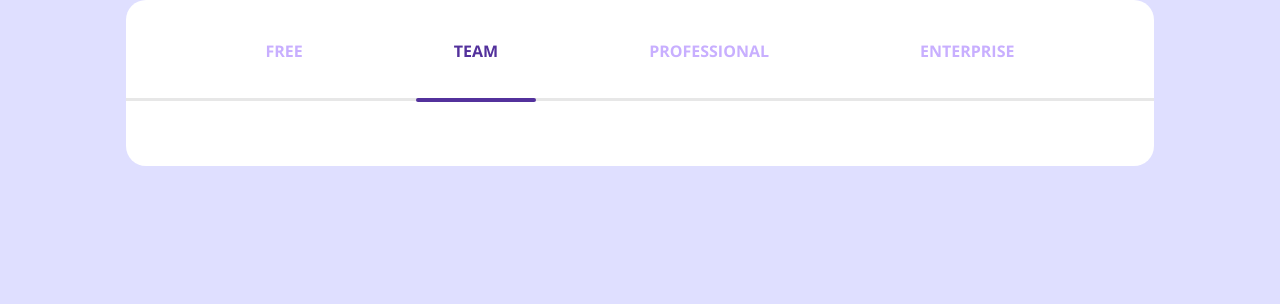
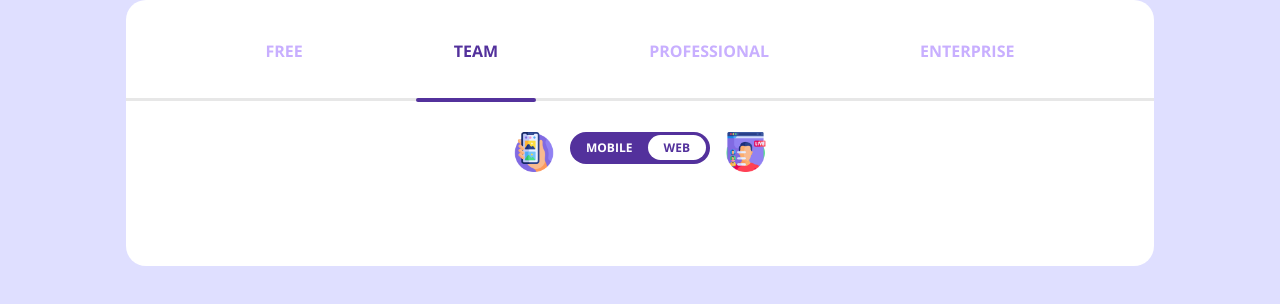
Before and after one commit to VincenzoRuggiero/Cost-Estimator, a plain HTML site: page index.html in a window 1280 px wide. Shown: the part 126-430 px from the top of the page. Drawn offline with nearby package versions, Linux system fonts and the light colour scheme.

Commit message:
Add selector

```diff
--- a/index.css
+++ b/index.css
@@ -13,6 +13,7 @@ h1 {
   color: rgb(83, 49, 156);
 }
 
+/* GENERICS */
 .container {
   background-color: white;
   width: 100%;
@@ -26,6 +27,15 @@ h1 {
   position: relative;
 }
 
+.line {
+  height: 3px;
+  width: 100%;
+  position: absolute;
+  top: 98px;
+  background-color: rgb(231, 231, 231);
+}
+
+/* TABS */
 .tabs {
   display: flex;
   width: 100%;
@@ -46,15 +56,6 @@ h1 {
   color: rgb(83, 49, 156);
   position: relative;
 }
-
-.line {
-  height: 3px;
-  width: 100%;
-  position: absolute;
-  top: 98px;
-  background-color: rgb(231, 231, 231);
-}
-
 .tabs .active:before {
   content: "";
   width: 60px;
@@ -67,3 +68,37 @@ h1 {
   z-index: 1;
   border-radius: 10px;
 }
+
+/* SELECTOR */
+.toggle-wrapper {
+  display: flex;
+  padding: 30px;
+}
+.toggle-wrapper img {
+  height: 40px;
+  margin: 0 16px;
+}
+
+.toggle {
+  background-color: rgb(83, 49, 156);
+  height: 32px;
+  width: 140px;
+  border-radius: 20px;
+  display: flex;
+  justify-content: space-between;
+  align-items: center;
+  padding: 0 4px 0 16px;
+  text-transform: uppercase;
+  font-weight: bold;
+  font-size: 12px;
+  box-sizing: border-box;
+}
+.toggle span:first-of-type {
+  color: white;
+}
+.toggle span:last-of-type {
+  color: rgb(83, 49, 156);
+  background-color: white;
+  padding: 4px 16px;
+  border-radius: 20px;
+}
--- a/index.html
+++ b/index.html
@@ -23,6 +23,15 @@
         <p>Enterprise</p>
       </div>
       <div class="line"></div>
+
+      <div class="toggle-wrapper">
+        <img src="images/icon1.png" alt="" />
+        <div class="toggle">
+          <span>Mobile</span>
+          <span>Web</span>
+        </div>
+        <img src="images/icon2.png" alt="" />
+      </div>
     </div>
   </body>
 </html>
```
